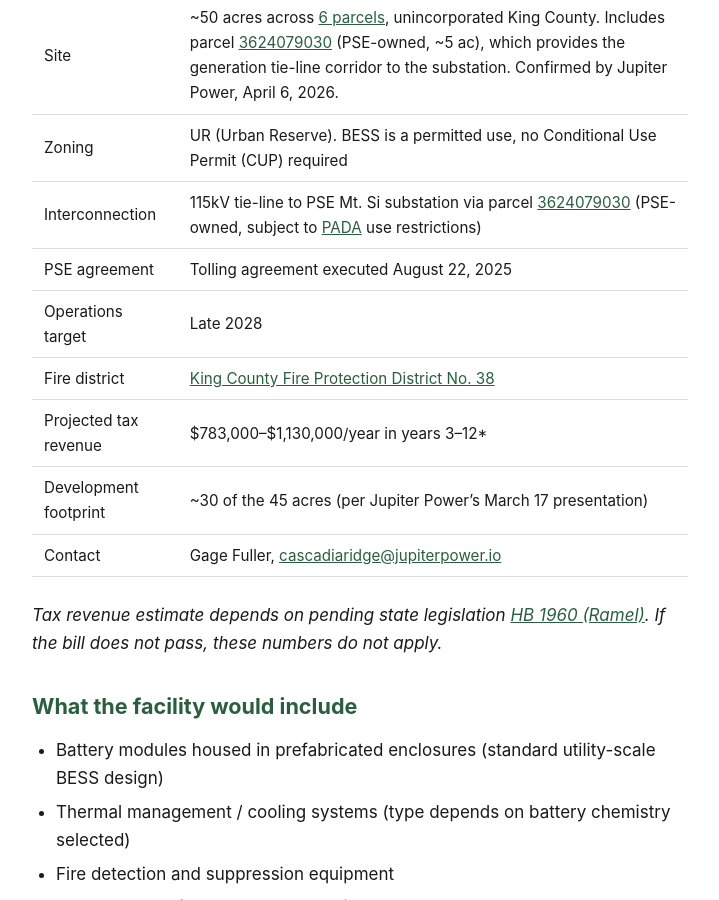
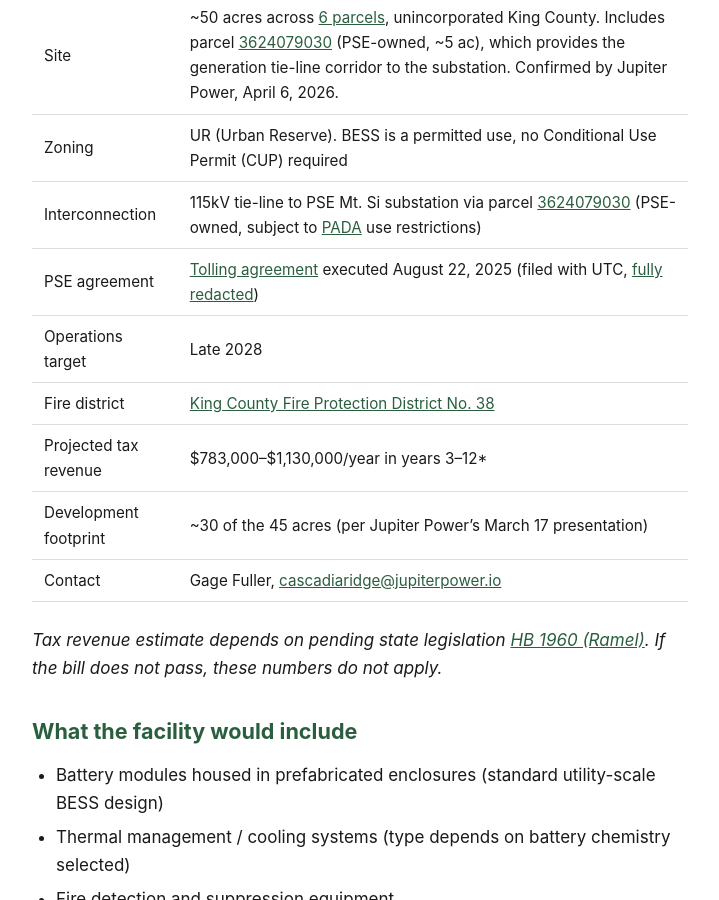
Before and after one commit to calef/cascadia-ridge-bess, a Jekyll site: the page built from _pages/project.md, in a window 1280 px wide and 900 px high, scrolled down 604 px. Shown: the whole window, without its empty margins (280-999 px from the left). Built offline with Jekyll 4.4.1, drawn with Linux system fonts in a browser that asks for light colours.

```diff
--- a/_pages/project.md
+++ b/_pages/project.md
@@ -13,7 +13,7 @@ title: "Project Overview"
 | Site | ~50 acres across [6 parcels](/site-and-environment#parcels), unincorporated King County. Includes parcel [3624079030](/recorded-documents/3624079030) (PSE-owned, ~5 ac), which provides the generation tie-line corridor to the substation. Confirmed by Jupiter Power, April 6, 2026. |
 | Zoning | UR (Urban Reserve). BESS is a permitted use, no Conditional Use Permit (CUP) required |
 | Interconnection | 115kV tie-line to PSE Mt. Si substation via parcel [3624079030](/recorded-documents/3624079030) (PSE-owned, subject to [PADA](/recorded-documents) use restrictions) |
-| PSE agreement | Tolling agreement executed August 22, 2025 |
+| PSE agreement | [Tolling agreement](https://apiproxy.utc.wa.gov/cases/GetDocument?docID=34&year=2024&docketNumber=240532) executed August 22, 2025 (filed with UTC, [fully redacted](/ceta#transparency)) |
 | Operations target | Late 2028 |
 | Fire district | [King County Fire Protection District No. 38](https://district-conditions-report.kingcounty.gov/?PIN=3624079039) |
 | Projected tax revenue | $783,000–$1,130,000/year in years 3–12* |
```
